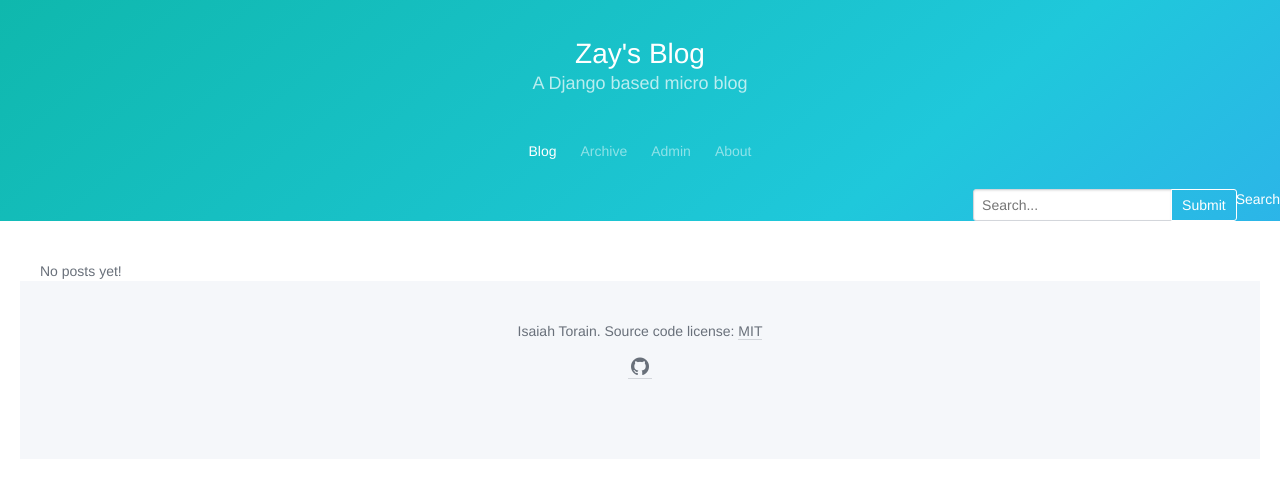
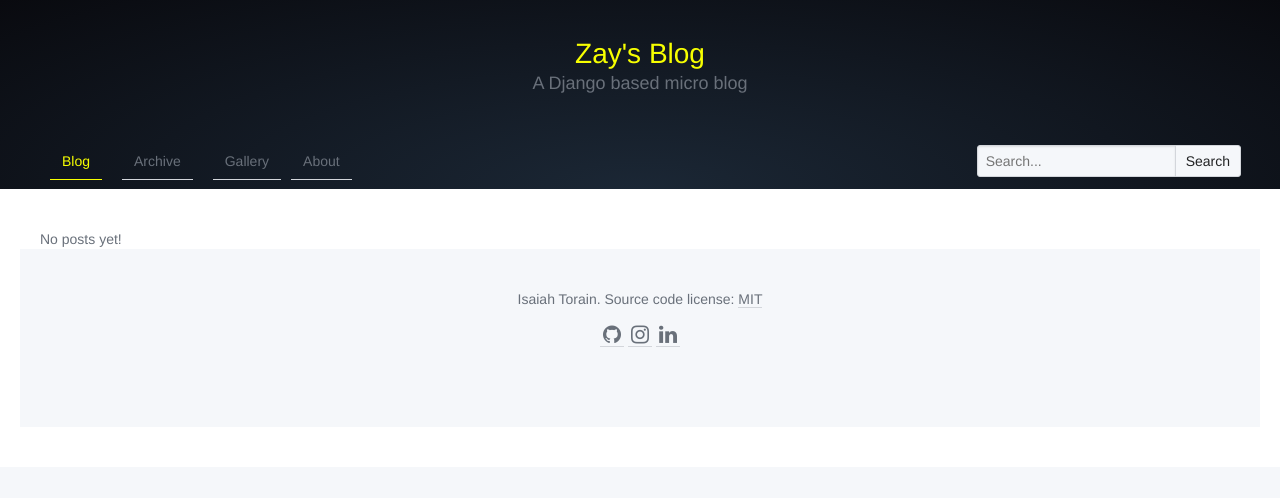
Before and after one commit to itorain/titanobloga, a Django app: page /blog/ in a window 1280 px wide. Shown: the top 498 px of the page. Run offline with Django 3.2, Linux system fonts and the light colour scheme; data that the repository does not hold is empty; some libraries are stand-ins or nearby versions.

Commit message:
fixed layout and post list main html page

```diff
--- a/blog/static/blog/css/custom.css
+++ b/blog/static/blog/css/custom.css
@@ -0,0 +1,26 @@
+.hero {
+    /*This is for the deep space gradient background*/
+    background: radial-gradient(ellipse at bottom, #1b2735 0%, #090a0f 100%);
+}
+
+.title {
+    color: #f7ff00;
+}
+
+.title a {
+    /*color: #191919;*/
+}
+
+.tabs li.is-active a {
+  border-bottom-color: #f7ff00;
+  color: #f7ff00;
+}
+
+.tabs a:hover {
+  border-bottom-color: #e5e6e6;
+  color: #e5e6e6;
+}
+
+#search_box, #search_input_btn {
+    background-color: #f5f7fa   ;
+}
--- a/blog/templates/blog/jinja2/layout.html
+++ b/blog/templates/blog/jinja2/layout.html
@@ -14,8 +14,9 @@
 	{% load staticfiles %}
 	<link rel="stylesheet" href="{% static 'blog/css/bulma.css' %}">
 	<link rel="stylesheet" href="http://netdna.bootstrapcdn.com/font-awesome/4.0.3/css/font-awesome.css">
-	<link rel="stylesheet" href="{% static 'blog/css/main.css' %}">
-	<link rel="stylesheet" href="{% static 'blog/css/code_higlighting.css' %}">
+	<link rel="stylesheet" href="{% static 'blog/css/custom.css' %}">
+	<link rel="stylesheet" href="{% static 'blog/css/code_highlighting.css' %}">
+	<link rel="stylesheet" href="{% static 'blog/css/stars.css' %}">
 </head>
 
 <body class="blog-body">
@@ -24,7 +25,10 @@
             <p class="browsehappy">You are using an <strong>outdated</strong> browser. Please <a href="http://browsehappy.com/">upgrade your browser</a> to improve your experience.</p>
 
         <![endif]-->
-    <section class="hero is-primary is-bold is-small">
+    <section class="hero is-clear is-bold is-small">
+		<div id='stars'></div>
+		<div id='stars2'></div>
+		<div id='stars3'></div>
     	<div class="hero-head">
     	</div>
     	<div class="hero-body">
@@ -32,26 +36,32 @@
     			<h1 class="title">
     				Zay's Blog
     			</h1>
-    			<h2 class="subtitle">
+    			<h2 class="subtitle is-light">
     				A Django based micro blog
     			</h2>
     		</div>
     	</div>
     	<div class="hero-foot">
+			<div class="container">
+				<div class="columns is-vcentered">
+					<div class="column">
 						<nav class="nav-center tabs">
-    			<div class="container">
 						<ul>
 						{% block navlist %}
 						{% endblock %}
 						</ul>
+						</nav>
 					</div>
-    		</nav>
+					<div class="column is-narrow">
 						<form action="/blog/search" method="GET">
 							<p class="control is-pulled-right has-addons">
-					<input class="input" type="text" placeholder="Search..." name="q">
-					<input class="button is-white is-outlined" type="submit">Search</a>
+								<input id="search_box" class="input" type="text" placeholder="Search..." name="q">
+								<input id="search_input_btn" class="button" type="submit" value="Search"></a>
 							</p>
 						</form>
+					</div>
+				</div>
+			</div>
     	</div>
     </section>
     <section class="section">
@@ -65,11 +75,17 @@
 				<p>
 					Isaiah Torain. Source code license: <a href="http://opensource.org/licenses/mit-license.php">MIT</a>
 				</p>
-				<p>
-        			<a class="icon" href="https://github.com/jgthms/bulma">
+				<span>
+        			<a class="icon" href="https://github.com/itorain">
           				<i class="fa fa-github"></i>
         			</a>
-      			</p>
+					<a class="icon" href="https://www.instagram.com/zay_apollo/">
+						<i class="fa fa-instagram"></i>
+					</a>
+					<a class="icon" href="https://www.linkedin.com/in/isaiah-torain-243868107">
+						<i class="fa fa-linkedin"></i>
+					</a>
+      			</span>
       		</div>
       	</div>
 	</footer>
--- a/blog/templates/blog/jinja2/post_list.html
+++ b/blog/templates/blog/jinja2/post_list.html
@@ -1,35 +1,34 @@
 {% extends "blog/jinja2/layout.html" %}
+{% load admin_urls %}
 	{% block navlist %}
-		<li class="is-active"> <a href="{% url 'blog:post_list' %}">Blog</a> </li>
-		<li> <a href="{% url 'blog:archive' %}">Archive</a> </li>
-		<li> <a href="#">Admin</a> </li>
+	{% load admin_urls %}
+		<li class="nav-item is-active"> <a href="{% url 'blog:post_list' %}">Blog</a> </li>
+		<li class="nav-item"> <a href="{% url 'blog:archive' %}">Archive</a> </li>
+		<li class="nav-item"> <a href="{% url 'admin:index' %}">Gallery</a> </li>
 		<li> <a>About</a> </li>
 	{% endblock %}
 	{% load custom_markdown %}
 	{% block content %}
 	{% if object_list %}
-		<div class="container">
+	<div class="container">
+		<div class="columns">
+			<div class="column">
         {% for post in object_list %}
-		    <div class="card is-fullwidth">
-		    	<header class="card-header">
-		    		<p class="card-header-title"> <a href="{{ post.get_absolute_url }}">{{ post.title }}</a> </p>
-		    	</header>
-		    	<div class="card-content">
-		    		<div class="content">
-		    			<p>{{ post.description }}</p>
-		    			<small> {{post.updated}} </small>
-		    		</div>
-		    	</div>
-		    	<footer class="card-footer">
-		    		<a class="card-footer-item"> {{ post.author.email }}</a>
-					<a class="card-footer-item" href="{{ post.category.get_absolute_url }}"> {{ post.category.name }}</a>
+		    	<article class="box">
+		    		<p class="title"> <a href="{{ post.get_absolute_url }}">{{ post.title }}</a> </p>
+					<p class="subtitle">
+						<small> {{post.updated}} </small>
+					</p>
+	    			<p class="content">{{ post.description }}</p>
+					<a class="content" href="{{ post.category.get_absolute_url }}">{{ post.category.name }}</a>
 					{% for tag in post.tags.all %}
-					<a href="{{ tag.get_absolute_url }}">{{ tag.name }}</a>
+					<a class="tag" href="{{ tag.get_absolute_url }}">{{ tag.name }}</a>
 					{% endfor %}
-				</footer>
+	    		</article>
+        {% endfor %}
 			</div>
-        {% endfor %}
         </div>
+	</div>
 		{% else %}
 			<p>No posts yet!</p>
 		{% endif %}
```
Lines whose indentation alone changed are shown as unchanged.
